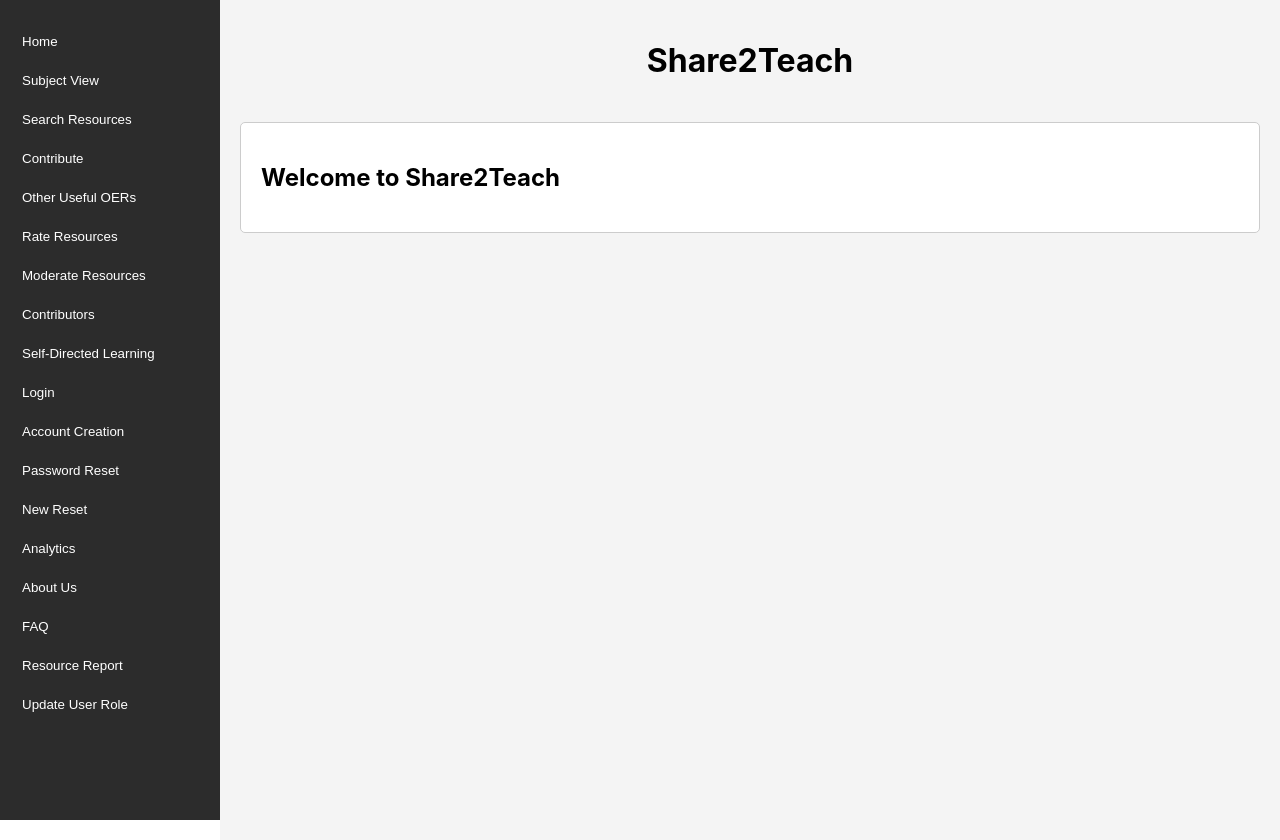
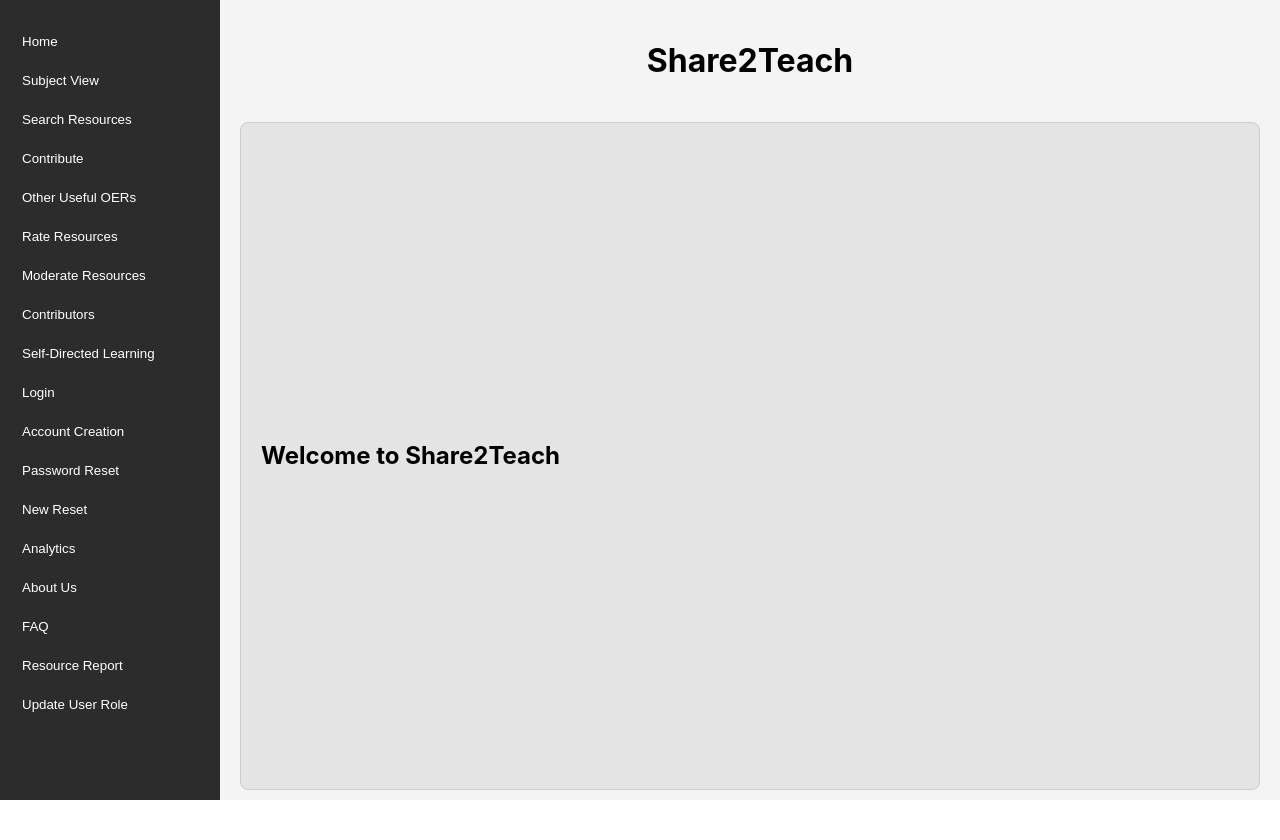
Before and after one commit to TS29TR21/Front-end, a React (Create React App) app in the folder frontend-bananaboat/: page / in a window 1280 px wide. After the commit the page ends 800 px from the top, so only its background shows below. Built offline with nearby package versions, Linux system fonts and the light colour scheme.

Commit message:
Updated home.js

```diff
--- a/frontend-bananaboat/src/components/home.js
+++ b/frontend-bananaboat/src/components/home.js
@@ -243,6 +243,7 @@ const styles = {
     height: "100vh",
     width: "100vw", // Ensures full width
     margin: 0, // Removes any default margin
+    overflow: "hidden", // Prevents scrolling of the main container
   },
   sidebar: {
     width: "200px",
@@ -250,9 +251,12 @@ const styles = {
     padding: "10px",
     color: "white",
     height: "100vh", // Ensures the sidebar takes full height
+    overflowY: "auto", // Makes the sidebar scrollable
   },
   mainContent: {
     flex: 1,
+    display: "flex",
+    flexDirection: "column", // To align header and section vertically
     padding: "20px",
     backgroundColor: "#f4f4f4",
     overflowY: "auto",
@@ -279,23 +283,22 @@ const styles = {
   header: {
     textAlign: "center",
     paddingBottom: "20px",
+    flex: "none", // Ensures header does not take up too much space
   },
   banner: {
-    /*display: "flex",
+    flex: "1", // Ensures banner grows to fill remaining space
+    display: "flex",
     alignItems: "center",
     justifyContent: "center",
     backgroundColor: "#e4e4e4",
     padding: "20px",
     border: "1px solid #ccc",
     borderRadius: "8px",
-    marginBottom: "30px",*/
-    border: "1px solid #ccc",
-    borderRadius: "5px",
-    padding: "20px",
-    backgroundColor: "white",
+    marginBottom: "30px",
   },
   bannerText: {
     textAlign: "left",
+    width: "100%",
   },
 };
 
```
